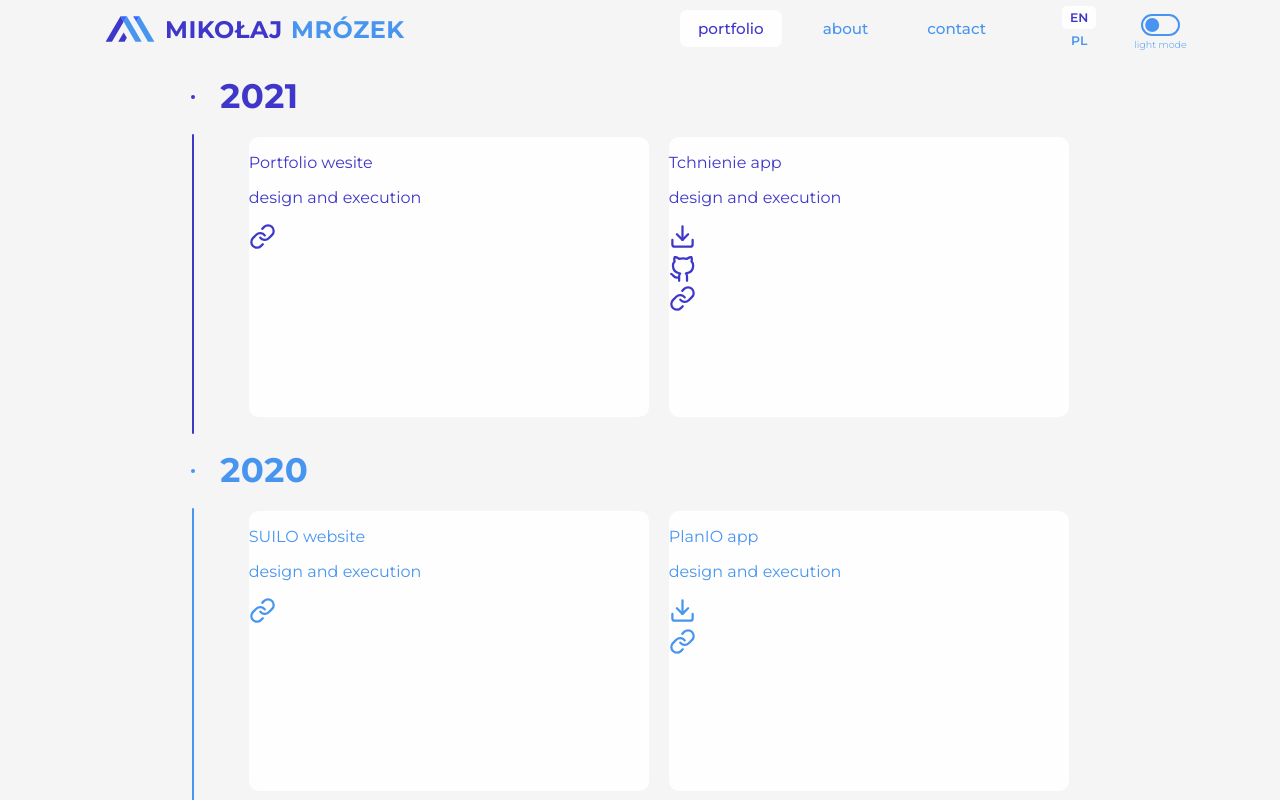
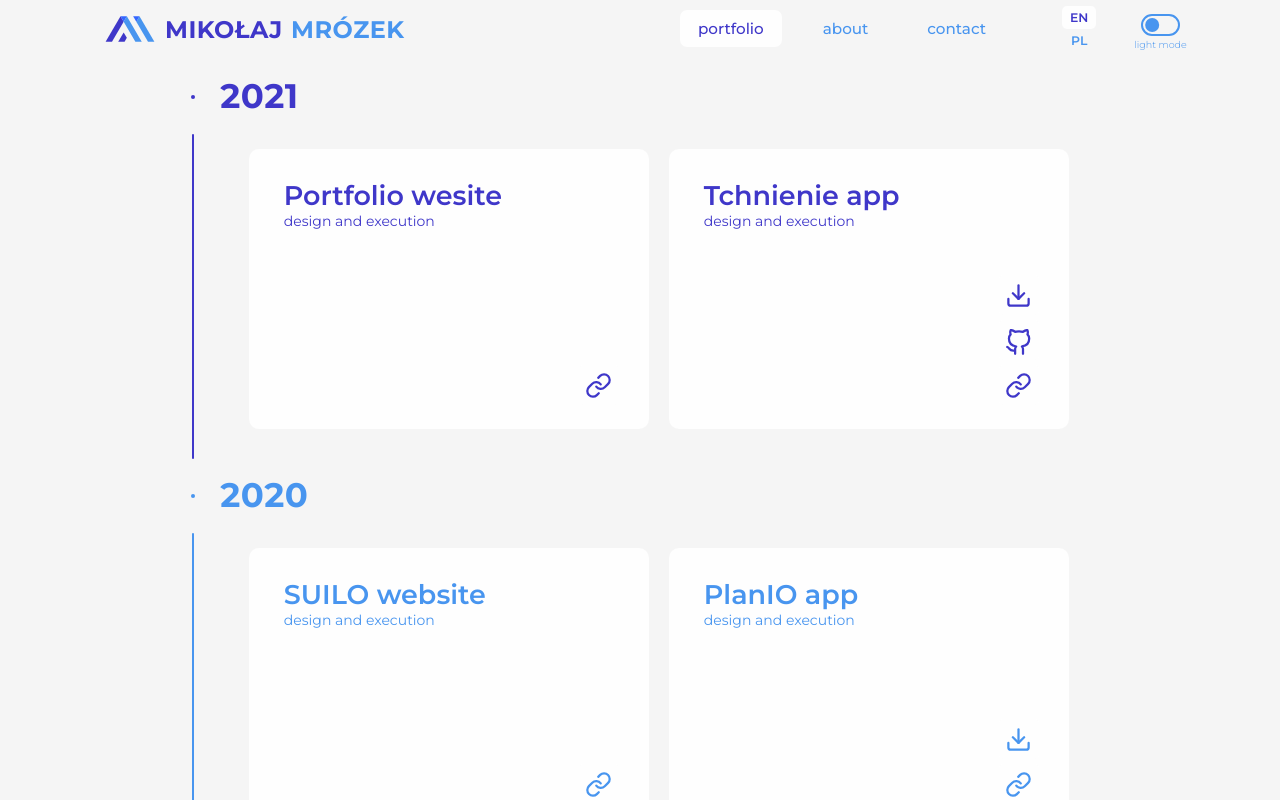
Before and after one commit to Reqill/portfolio-website-2021, a React (Create React App) app: page /portfolio in a window 1280 px wide. Built offline with nearby package versions, Linux system fonts and the light colour scheme.

Commit message:
styyling

```diff
--- a/src/styles/style.css
+++ b/src/styles/style.css
@@ -638,7 +638,7 @@ h2 {
 }
 
 .portfolio-page .one-year .portfolio-row .bar-vertical {
-  height: 300px;
+  height: 325px;
   width: 1.5px;
   margin-left: 1px;
   border-radius: 2px;
@@ -662,6 +662,99 @@ h2 {
   transition: all 450ms ease-in-out;
 }
 
+.showcase .cont {
+  display: -webkit-box;
+  display: -ms-flexbox;
+  display: flex;
+  -webkit-box-orient: horizontal;
+  -webkit-box-direction: normal;
+      -ms-flex-direction: row;
+          flex-direction: row;
+  -webkit-box-pack: justify;
+      -ms-flex-pack: justify;
+          justify-content: space-between;
+  padding: 30px;
+  padding-left: 35px;
+  position: relative;
+}
+
+.showcase .cont .top {
+  white-space: nowrap;
+}
+
+.showcase .cont .top .header {
+  font-size: 27px;
+  font-weight: 600;
+  margin: 0;
+  padding: 0;
+}
+
+.showcase .cont .top .descritpion {
+  font-size: 14px;
+  font-weight: 400;
+  margin: 0;
+  padding: 0;
+}
+
+.showcase .cont .button-row {
+  display: -webkit-box;
+  display: -ms-flexbox;
+  display: flex;
+  -webkit-box-orient: vertical;
+  -webkit-box-direction: normal;
+      -ms-flex-direction: column;
+          flex-direction: column;
+  -webkit-box-pack: end;
+      -ms-flex-pack: end;
+          justify-content: flex-end;
+  position: absolute;
+  bottom: -145px;
+  right: 30px;
+}
+
+.showcase .cont .button-row .button-container {
+  height: 40px;
+  width: 40px;
+  border-radius: 5px;
+  display: -webkit-box;
+  display: -ms-flexbox;
+  display: flex;
+  -webkit-box-pack: center;
+      -ms-flex-pack: center;
+          justify-content: center;
+  -webkit-box-align: center;
+      -ms-flex-align: center;
+          align-items: center;
+  -webkit-transition: all 400ms ease-in-out;
+  transition: all 400ms ease-in-out;
+}
+
+.showcase .cont .button-row .spcr {
+  height: 5px;
+}
+
+.tech-container {
+  position: absolute;
+  display: -webkit-box;
+  display: -ms-flexbox;
+  display: flex;
+  width: 280px;
+  bottom: -145px;
+  -ms-flex-wrap: wrap;
+      flex-wrap: wrap;
+  -webkit-transition: all 500ms ease-in-out;
+  transition: all 500ms ease-in-out;
+}
+
+.tech-element {
+  padding: 6px 8px;
+  text-align: center;
+  font-size: 12px;
+  font-weight: 600;
+  border-radius: 4px;
+  margin: 0;
+}
+
 .dot {
   width: 4px;
   height: 4px;
--- a/src/styles/style.scss
+++ b/src/styles/style.scss
@@ -472,7 +472,7 @@ h2 {
             align-items: center;
 
             .bar-vertical{
-                height: 300px;
+                height: 325px;
                 width:1.5px;
                 margin-left: 1px;
                 border-radius: 2px;
@@ -493,9 +493,75 @@ h2 {
     margin-bottom: 15px;
     margin-right: 20px;
     transition: all 450ms ease-in-out;
+
+    .cont{
+        display: flex;
+        flex-direction: row;
+        justify-content: space-between;
+        padding: 30px;
+        padding-left: 35px;
+        // padding-right: 20px;
+        position: relative;
+
+        .top{
+            white-space: nowrap;
+
+            .header{
+                font-size: 27px;
+                font-weight: 600;
+                margin: 0;
+                padding: 0;
+            }
+
+            .descritpion{
+                font-size: 14px;
+                font-weight: 400;
+                margin: 0;
+                padding: 0;
+            }
+        }
+
+        .button-row{
+            display: flex;
+            flex-direction: column;
+            justify-content: flex-end;
+            position: absolute;
+            bottom: -145px;
+            right: 30px;
+
+            .button-container{
+                height: 40px;
+                width: 40px;
+                border-radius: 5px;
+                display: flex;
+                justify-content: center;
+                align-items: center;
+                transition: all 400ms ease-in-out;
+            }
+            .spcr{
+                height: 5px;
+            }
+        }
+    }
 }
 
+.tech-container{
+    position: absolute;
+    display: flex;
+    width: 280px;
+    bottom: -145px;
+    flex-wrap: wrap;
+    transition: all 500ms ease-in-out;
+}
+.tech-element{
+    padding: 6px 8px;
+    text-align: center;
+    font-size: 12px;
+    font-weight: 600;
+    border-radius: 4px;
+    margin: 0;
 
+}
 
 
 .dot{
```
Also changed, not shown: 1 other file (tests, documents, lock files or other folders).
